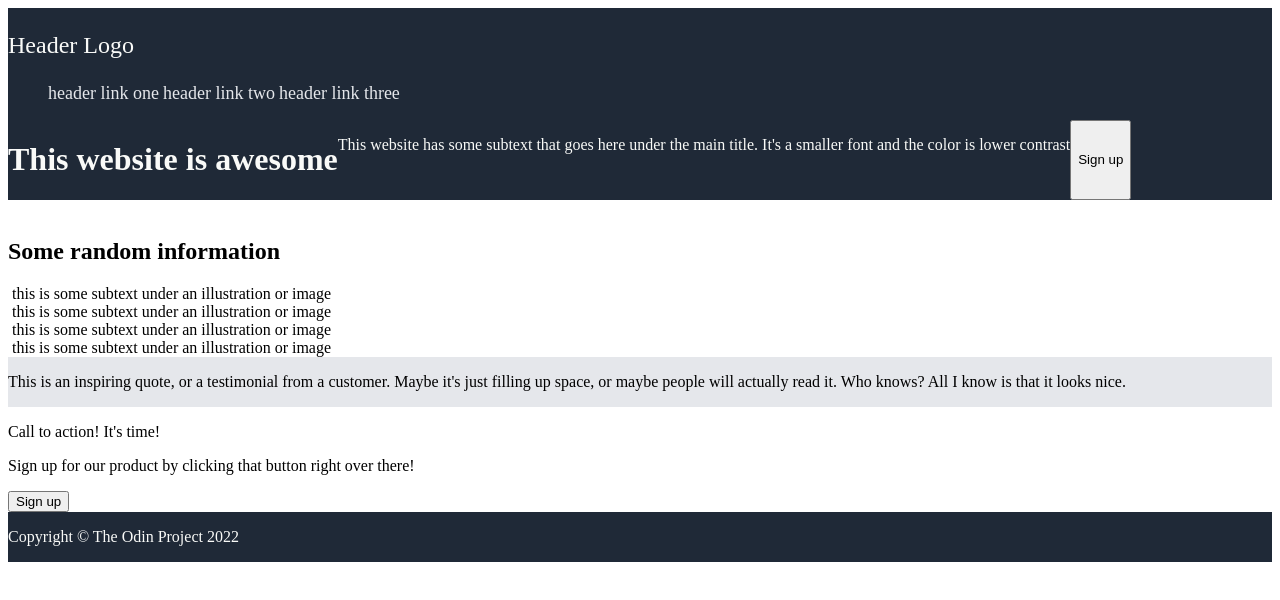
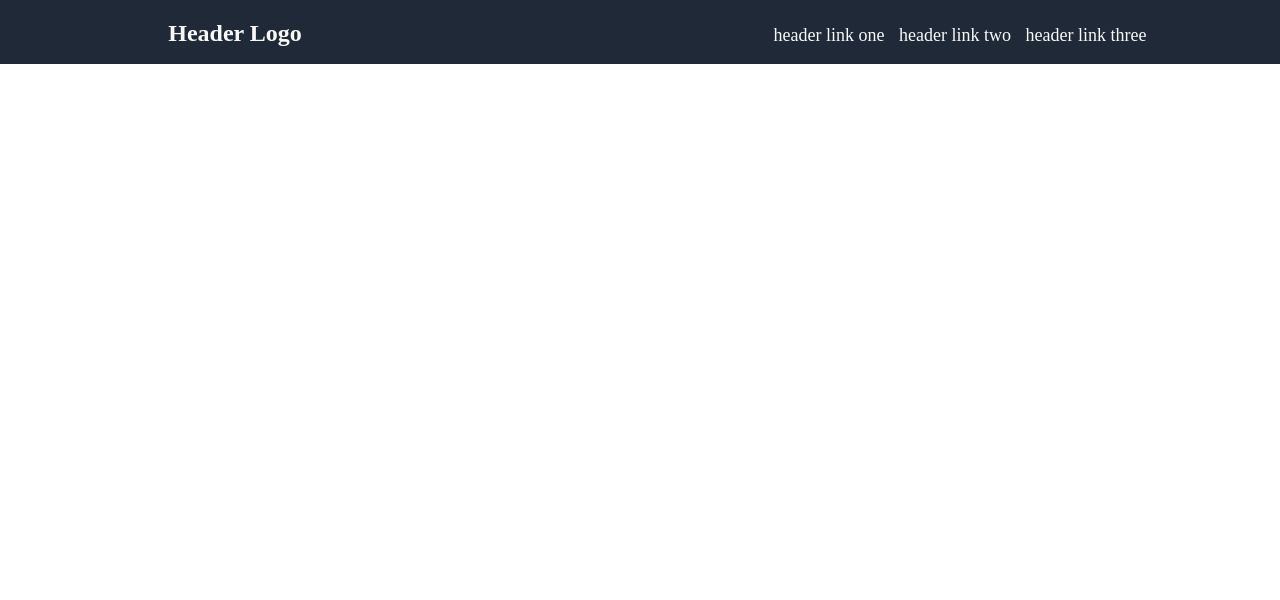
Before and after one commit to SedlavJ/landing-page, a plain HTML site: page index.html in a window 1280 px wide. Drawn offline with Linux system fonts and the light colour scheme.

Commit message:
Header and nav complete

```diff
--- a/css/styles.css
+++ b/css/styles.css
@@ -1,48 +1,52 @@
 body {
     display: flex;
-    flex-direction: column;
+    margin: 0;
+}
+/* Header starts here */
+header {
+    background-color: #1f2937;
+    font-size: 24px;
+    font-weight: bolder;
+    color: #f9faf8;
+    display: inline;
+    margin: 0;
+    flex: 1;
+    text-align: center;
 }
 
-#header {
+header p {
+    margin: 0;
+    margin-top: 20px;
+    margin-left: -170px;
+}
+
+/* nav starts here */
+nav {
     background-color: #1f2937;
-    display: flex;
+    color: #f9faf8;
+    display: inline;
+    margin: 0;
+    flex: 1;
+    text-align: center;
+}
+
+ul {
+    text-align: center;
+    margin-top: 25px;
+    padding: 0;
+    font-size: 18px;
+}
+
+li {
+    display: inline;
+    padding: 5px;
+}
+
+/* Main starts here */
+main {
 
 }
 
-.headerLogo {
-    color: #f9faf8;
-    font-size: 24px;
+section {
+
 }
-
-ul {
-    list-style-type: none;
-}
-
-ul li {
-    display: inline;
-    font-size: 18px;
-    color: #e5e7eb;
-}
-
-#articleOne {
-    background-color: #1f2937;
-    display: flex;
-    color: #f9faf8;
-}
-
-#articleTwo {
-    background-color: white;
-}
-
-#articleThree {
-    background-color: #e5e7eb;
-}
-
-#articleFour {
-    background-color: white;
-}
-
-#footer {
-    background-color: #1f2937;
-    color: #f9faf8;
-}
--- a/index.html
+++ b/index.html
@@ -8,71 +8,20 @@
 </head>
 
 <body>
-    <div id="header">
+    <!-- header starts Here -->
     <header>
-            <p class="headerLogo">Header Logo</p>
-            <nav class="nav">
+        <p>Header Logo</p>
+    </header>
+
+    <!-- nav starts here-->
+    <nav>
         <ul>
             <li>header link one</li>
             <li>header link two</li>
             <li>header link three</li>
         </ul>
     </nav>
-        </header>
-    </div>
-    <div id="articleOne">
-        <h1>This website is awesome</h1>
-        <p>This website has some subtext that goes here under the main title. It's a smaller font and the color
-            is lower contrast</p>
-        <button>Sign up</button>
-    </div>
-    <div id="articleImage">
-        <img src="#" alt="">
-    </div>
-    </div>
-    <div id="articleTwo">
-        <article>
-            <h1>Some random information</h1>
-            <div class="boxOne">
-                <img src="#" alt="">
-                <span class="caption">this is some subtext under an illustration or image</span>
-            </div>
-            <div class="boxTwo">
-                <img src="#" alt="">
-                <span class="caption">this is some subtext under an illustration or image</span>
-            </div>
-            <div class="boxThree">
-                <img src="#" alt="">
-                <span class="caption">this is some subtext under an illustration or image</span>
-            </div>
-            <div class="boxFour">
-                <img src="#" alt="">
-                <span class="caption">this is some subtext under an illustration or image</span>
-            </div>
-        </article>
-    </div>
-    <div id="articleThree">
-        <article>
-            <p>This is an inspiring quote, or a testimonial from a customer. Maybe it's just filling up space, or maybe
-                people will actually read it. Who knows? All I know is that it looks nice.</p>
-        </article>
-    </div>
-    <div id="articleFour">
-        <article>
-            <div>
-                <p>Call to action! It's time!</p>
-                <p>Sign up for our product by clicking that button right over there!</p>
-            </div>
-            <div>
-                <button>Sign up</button>
-            </div>
-        </article>
-    </div>
-    <div id="footer">
-        <footer>
-            <p>Copyright &copy; The Odin Project 2022</p>
-        </footer>
-    </div>
+
+
 </body>
-
 </html>
```
Lines whose indentation alone changed are shown as unchanged.
